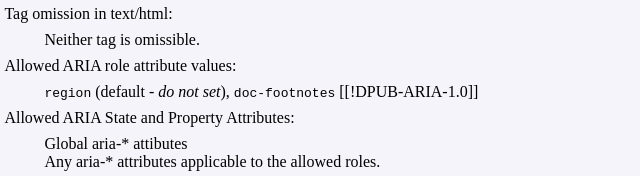
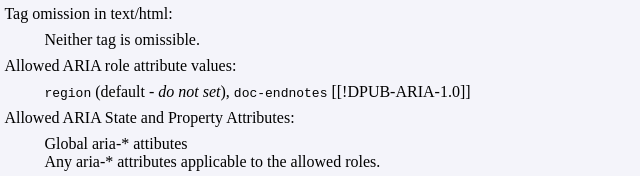
Before and after one commit to Spec-Ops/html-note, a plain HTML site: page index.html in a window 1280 px wide. Shown: the part 2321-2497 px from the top of the page, 22-662 px from the left. Drawn offline with Linux system fonts and the light colour scheme.

Commit message:
Fixed doc-footnotes to be doc-endnotes to match latest dpub draft.

```diff
--- a/index.html
+++ b/index.html
@@ -326,7 +326,7 @@ h3 + .element, h3 + div + .element { margin-top: -2.5em; padding-top: 2em; }
             <dd>Neither tag is omissible.</dd>
             <dt>Allowed ARIA role attribute values:</dt>
             <dd><code>region</code> (default - <em>do not set</em>),
-            <code>doc-footnotes</code> [[!DPUB-ARIA-1.0]]</dd>
+            <code>doc-endnotes</code> [[!DPUB-ARIA-1.0]]</dd>
             <dt>Allowed ARIA State and Property Attributes:</dt>
             <dd>Global aria-* attibutes</dd>
             <dd>Any aria-* attributes applicable to the allowed roles.</dd>
@@ -450,7 +450,7 @@ partial interface Document {
             <dd><code>type</code> &mdash; The type of the note marker</dd>
             <dt>Allowed ARIA role attribute values:</dt>
             <dd><code>note</code> (default - <em>do not set</em>),
-            <code>doc-footnote</code> [[!DPUB-ARIA-1.0]]</dd>
+            <code>doc-footnote</code>, <code>doc-endnote</code> [[!DPUB-ARIA-1.0]]</dd>
             <dt>Allowed ARIA State and Property Attributes:</dt>
             <dd>Global aria-* attibutes</dd>
             <dd>Any aria-* attributes applicable to the allowed roles.</dd>
```
